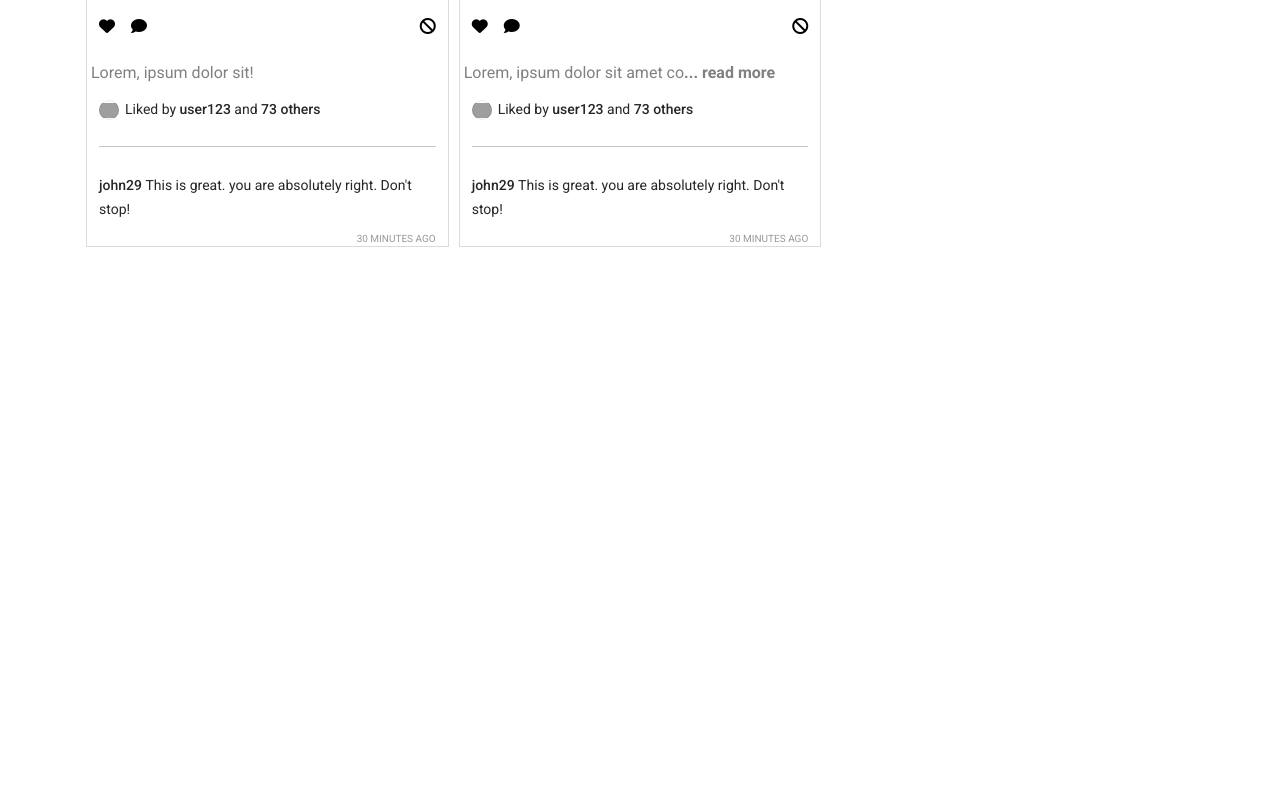
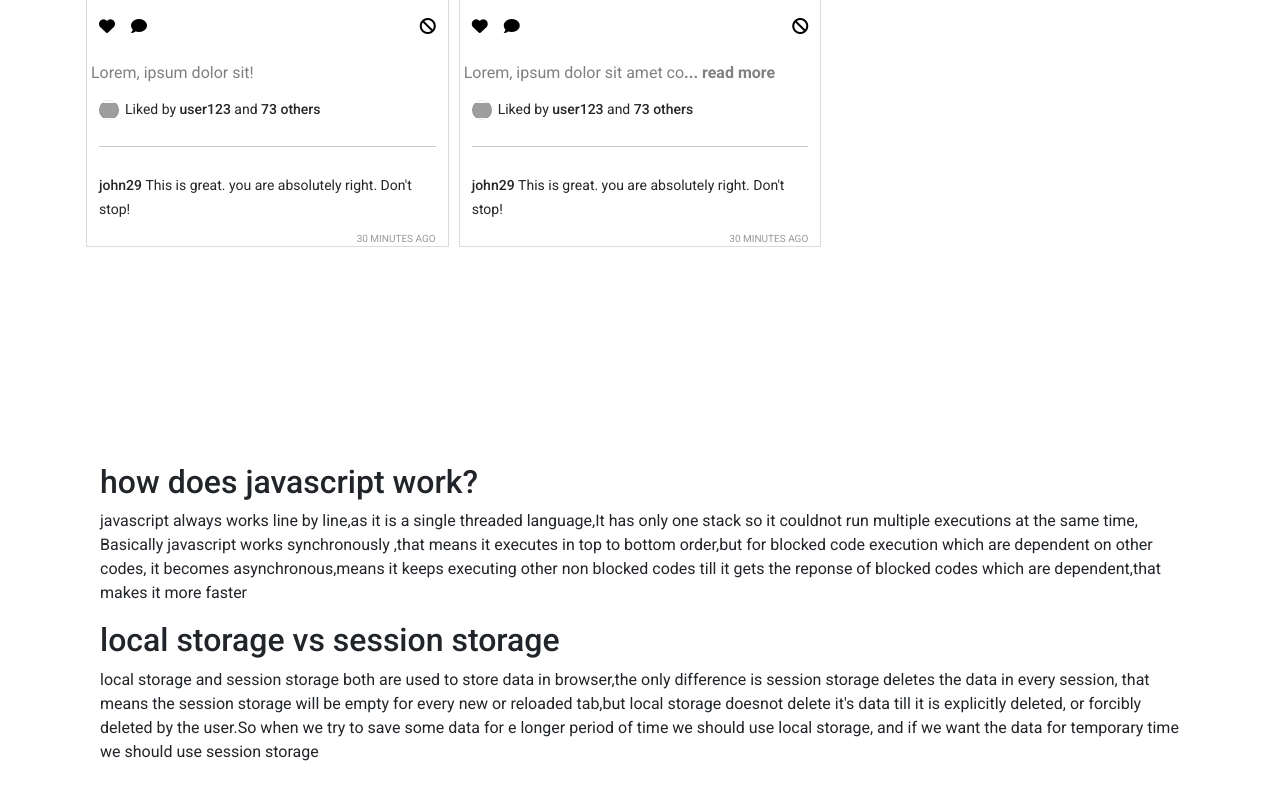
Before and after one commit to gazifahad/Insta-city, a plain HTML site: page index.html in a window 1280 px wide. Shown: the part 1285-2085 px from the top of the page. Before the commit the page ends 1548 px from the top, so only its background shows below. Drawn offline with nearby package versions, Linux system fonts and the light colour scheme; grey boxes are pictures that could not be loaded.

Commit message:
bonus section added

```diff
--- a/css/style.css
+++ b/css/style.css
@@ -244,6 +244,10 @@ img {
 #reported{
   display: none;
 }
+.bonus{
+  margin: 100px;
+  /* size: 2rem; */
+}
 
 @media only screen and (max-width: 992px) {
   #posts {
--- a/index.html
+++ b/index.html
@@ -78,6 +78,14 @@
             </div>
             <section class="bonus"></section>
         </main>
+        <section class="bonus">
+            <h2>how does javascript work?</h2>
+            <p> javascript always works line by line,as it is a single threaded language,It has only one stack so it couldnot run multiple executions at the same time, Basically javascript works synchronously ,that means it executes in top to bottom order,but for blocked code execution which are dependent on other codes, it becomes asynchronous,means it keeps executing other non blocked codes till it gets the reponse of blocked codes which are dependent,that makes it more faster</p>
+            <h2>local storage vs session storage</h2>
+            <p>
+                local storage and session storage both are used to store data in browser,the only difference is session storage deletes the data in every session, that means the session storage will be empty for every new or reloaded tab,but local storage doesnot delete it's data till it is explicitly deleted, or forcibly deleted by the user.So when we try to save some data for e longer period of time we should use local storage, and if we want the data for temporary time we should use session storage
+            </p>
+        </section>
         <footer></footer>
 
         <!-- add javascript  file  -->
--- a/js/app.js
+++ b/js/app.js
@@ -48,6 +48,7 @@ const switchTab = (id) => {
 
         displayLikedPosts();
     } else {
+        document.getElementById( "reported" ).textContent='';
         document.getElementById( "reported" ).style.display = "block";
         document.getElementById( "posts" ).style.display = "none";
         document.getElementById( "liked" ).style.display = "none";
```
